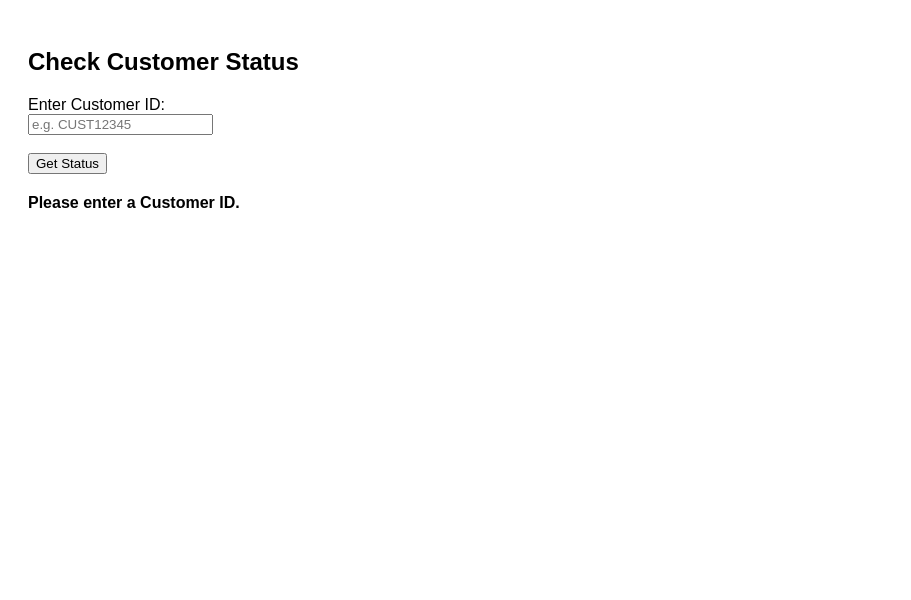
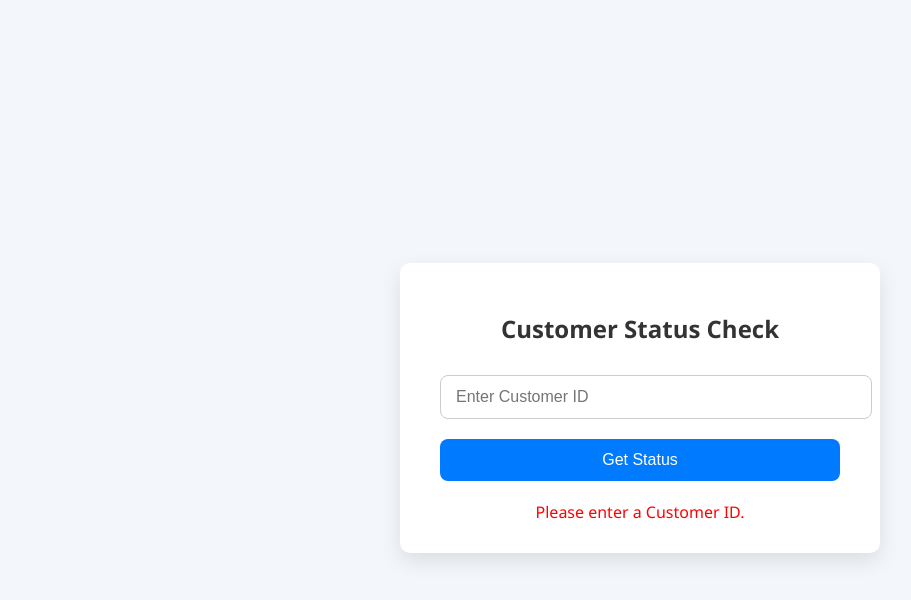
Before and after one commit to MGYCE/statuscheck.github.io, a plain HTML site: page index.html in a window 1280 px wide. Both pictures are taken after a click on the button "Get Status". Shown: the whole page, without its empty margins (0-911 px from the left). Drawn offline with Linux system fonts and the light colour scheme.

Commit message:
Update index.html

```diff
--- a/index.html
+++ b/index.html
@@ -1,27 +1,85 @@
 <!DOCTYPE html>
-<html>
+<html lang="en">
 <head>
-  <title>Customer Status Check</title>
+  <meta charset="UTF-8">
+  <title>Customer Status Checker</title>
+  <meta name="viewport" content="width=device-width, initial-scale=1.0">
   <style>
+    /* Base styles */
     body {
-      font-family: Arial, sans-serif;
-      padding: 20px;
+      background: #f3f6fb;
+      font-family: 'Segoe UI', sans-serif;
+      display: flex;
+      justify-content: center;
+      align-items: center;
+      height: 100vh;
     }
-    #status {
+
+    .container {
+      background: white;
+      padding: 30px 40px;
+      border-radius: 10px;
+      box-shadow: 0 8px 20px rgba(0, 0, 0, 0.1);
+      max-width: 400px;
+      width: 100%;
+      text-align: center;
+    }
+
+    h2 {
+      margin-bottom: 20px;
+      color: #333;
+    }
+
+    input[type="text"] {
+      width: 100%;
+      padding: 12px 15px;
+      margin-top: 10px;
+      margin-bottom: 20px;
+      border: 1px solid #ccc;
+      border-radius: 8px;
+      font-size: 16px;
+    }
+
+    button {
+      width: 100%;
+      padding: 12px;
+      background-color: #007bff;
+      color: white;
+      font-size: 16px;
+      border: none;
+      border-radius: 8px;
+      cursor: pointer;
+      transition: background-color 0.3s ease;
+    }
+
+    button:hover {
+      background-color: #0056b3;
+    }
+
+    .status {
       margin-top: 20px;
-      font-weight: bold;
+      font-size: 16px;
+      font-weight: 500;
+      color: #444;
+    }
+
+    .status.success {
+      color: green;
+    }
+
+    .status.error {
+      color: red;
     }
   </style>
 </head>
 <body>
-  <h2>Check Customer Status</h2>
 
-  <label for="customerId">Enter Customer ID:</label><br>
-  <input type="text" id="customerId" placeholder="e.g. CUST12345"><br><br>
-
-  <button onclick="checkStatus()">Get Status</button>
-
-  <div id="status"></div>
+  <div class="container">
+    <h2>Customer Status Check</h2>
+    <input type="text" id="customerId" placeholder="Enter Customer ID">
+    <button onclick="checkStatus()">Get Status</button>
+    <div id="status" class="status"></div>
+  </div>
 
   <script>
     function checkStatus() {
@@ -29,20 +87,30 @@
       const statusDiv = document.getElementById("status");
 
       if (customerId === "") {
-        statusDiv.innerText = "Please enter a Customer ID.";
+        statusDiv.textContent = "Please enter a Customer ID.";
+        statusDiv.className = "status error";
         return;
       }
 
-      // Mock status check - you can replace this with a real API call
-      const mockStatuses = {
-        "123": "BOC Scholarship Application Submitted (Jayanta Shib)",
-        "456": "Inactive",
-        "789": "Pending Verification"
+      // Mocked status data
+      const mockData = {
+        "25801": "BOC Scholarship Application Submitted",
+        "CUST002": "Inactive",
+        "CUST003": "Pending",
+        "CUST004": "Suspended"
       };
 
-      const status = mockStatuses[customerId.toUpperCase()] || "Customer ID not found.";
-      statusDiv.innerText = `Status for ${customerId}: ${status}`;
+      const status = mockData[customerId.toUpperCase()];
+
+      if (status) {
+        statusDiv.textContent = `Status for ${customerId.toUpperCase()}: ${status}`;
+        statusDiv.className = "status success";
+      } else {
+        statusDiv.textContent = "Customer ID not found.";
+        statusDiv.className = "status error";
+      }
     }
   </script>
+
 </body>
 </html>
```
